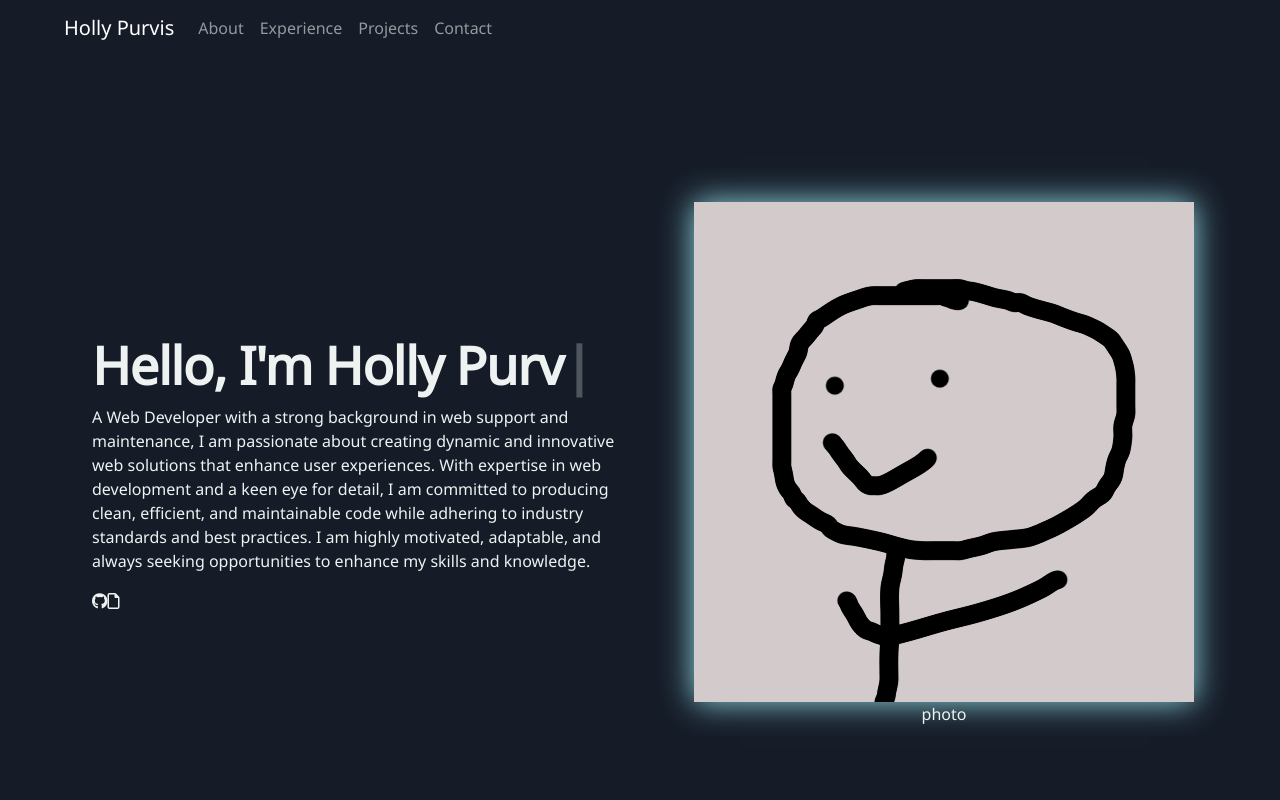
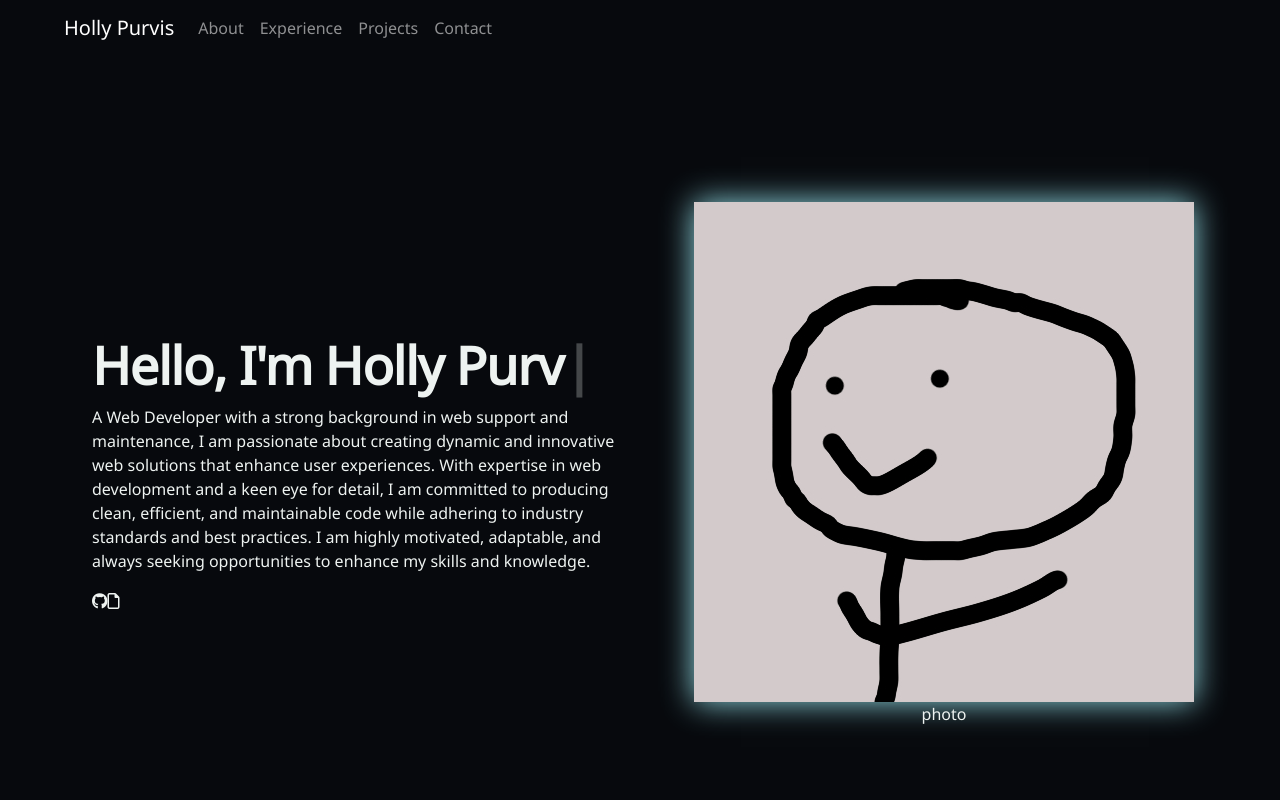
Before and after one commit to HollyPurvis/Website-Portfolio, a React app in the folder my-portfolio/: page / in a window 1280 px wide. Shown: the top 800 px of the page. Built offline with nearby package versions, Linux system fonts and the light colour scheme.

Commit message:
updated background color

```diff
--- a/my-portfolio/package.json
+++ b/my-portfolio/package.json
@@ -13,6 +13,7 @@
     "react": "^18.2.0",
     "react-dom": "^18.2.0",
     "react-scripts": "5.0.1",
+    "react-tsparticles": "^2.9.3",
     "typewriter-effect": "^2.19.0",
     "web-vitals": "^2.1.4"
   },
--- a/my-portfolio/src/components/Hero.js
+++ b/my-portfolio/src/components/Hero.js
@@ -4,6 +4,7 @@ import Typewriter from 'typewriter-effect';
 
 const Hero = () => {
     return (
+        <div>
             <div className="row m-3 global-padding hero">
                 <div className="col-lg-6 col-md-6 col-12 mx-auto">
                 <h1>
@@ -34,6 +35,7 @@ const Hero = () => {
                     </div>
                 </div>
             </div>
+        </div>
     )
 }
 
--- a/my-portfolio/src/components/Portfolio.js
+++ b/my-portfolio/src/components/Portfolio.js
@@ -4,7 +4,6 @@ import About from './About';
 import Experience from './Experience';
 import Nav from './Nav'
 import Projects from './Projects';
-
 
 const Portfolio = () => {
     return (
--- a/my-portfolio/src/styles/base/_settings.scss
+++ b/my-portfolio/src/styles/base/_settings.scss
@@ -1,5 +1,5 @@
 //Colors
-$bg-primary: #151C28;
+$bg-primary: #07090D;
 $off-white: #eef3f1;
 
 
```
Also changed, not shown: my-portfolio/public/index.html (+1 -1 lines), 1 other file.
